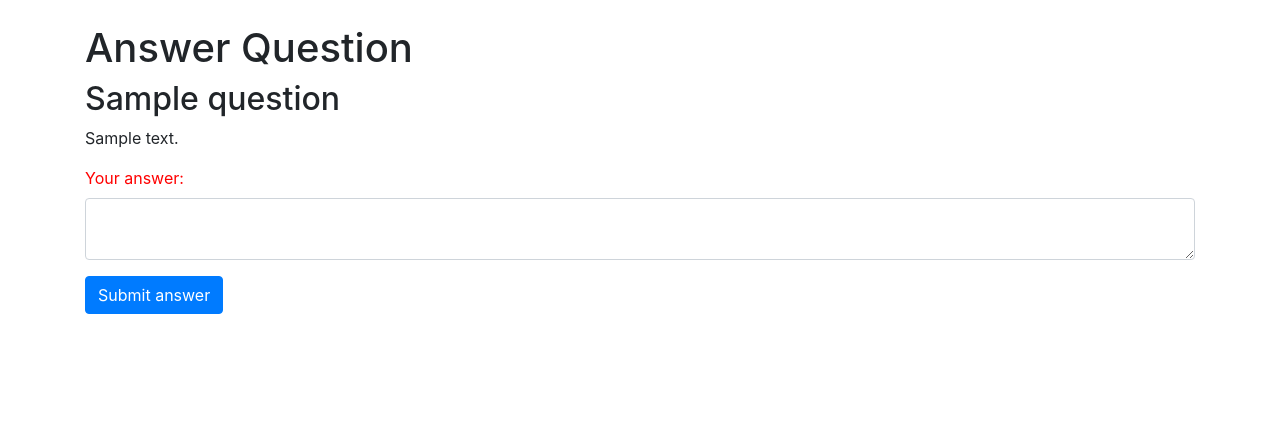
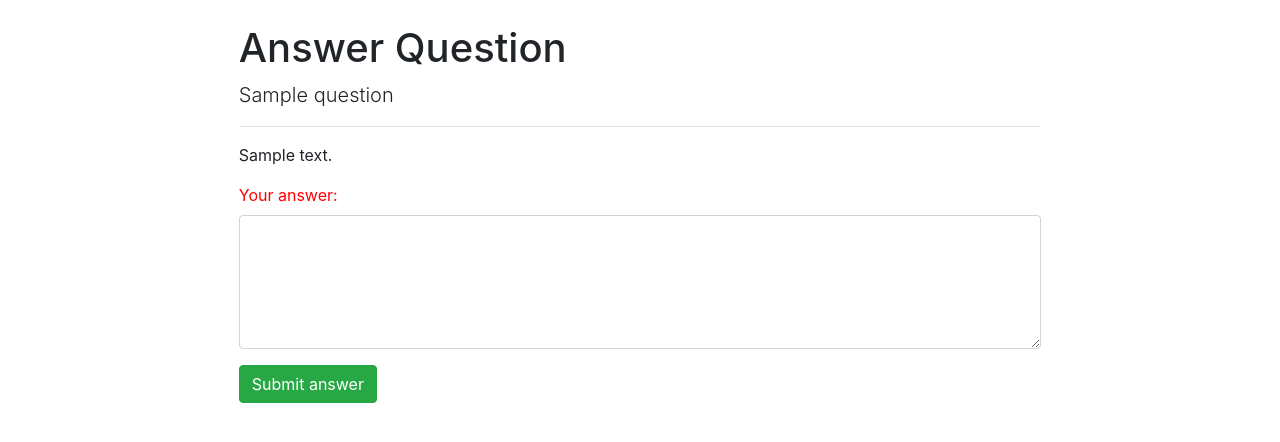
Before and after one commit to arvydasg/stackunderflow, a Flask app: page /questions/1/answer_question in a window 1280 px wide. Shown: the part 72-514 px from the top of the page. Run offline with Flask 3, Linux system fonts and the light colour scheme; a user stored in the database is signed in; tables that the repository leaves empty hold one stand-in row (values such as "Sample post"); some libraries are stand-ins or nearby versions.

Commit message:
styled answer_question tempalate

```diff
--- a/stackunderflow_app/templates/answers/answer_question.html
+++ b/stackunderflow_app/templates/answers/answer_question.html
@@ -2,14 +2,21 @@
 {% from "_render_field.html" import render_field %}
 
 {% block content %}
+    <div class="container">
+        <div class="row justify-content-center">
+            <div class="col-md-9">
                 <h1>Answer Question</h1>
-    <h2>{{ question.title }}</h2>
+                <p class="lead">{{ question.title }}</p>
+                <hr/>
                 <p>{{ question.content }}</p>
                 <form method="post">
                     {{ form.hidden_tag() }}
                     <div class="form-group">
-            {{render_field(form.content, class="form-control")}}
+                        {{render_field(form.content, rows=5, class="form-control")}}
                     </div>
-        <button type="submit" class="btn btn-primary">Submit answer</button>
+                    <button type="submit" class="btn btn-success">Submit answer</button>
                 </form>
+            </div>
+        </div>
+    </div>
 {% endblock %}
```
Lines whose indentation alone changed are shown as unchanged.
